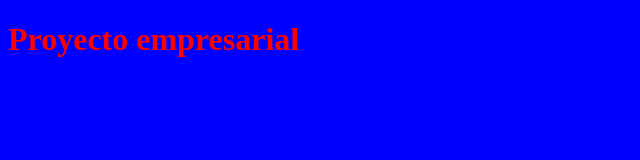
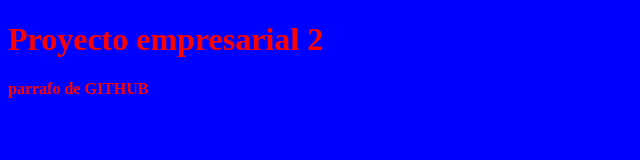
Before and after one commit to Michelpape/CursoGit, a plain HTML site: page index.html in a window 1280 px wide. Shown: the whole page, without its empty margins (0-640 px from the left). Drawn offline with Linux system fonts and the light colour scheme.

Commit message:
Update index.html

```diff
--- a/index.html
+++ b/index.html
@@ -8,6 +8,7 @@
 </head>
 
 <body>
-<h1>Proyecto empresarial</h1>
+<h1>Proyecto empresarial 2</h1>
+  <p>parrafo de GITHUB<p>
 </body>
 </html>
```
